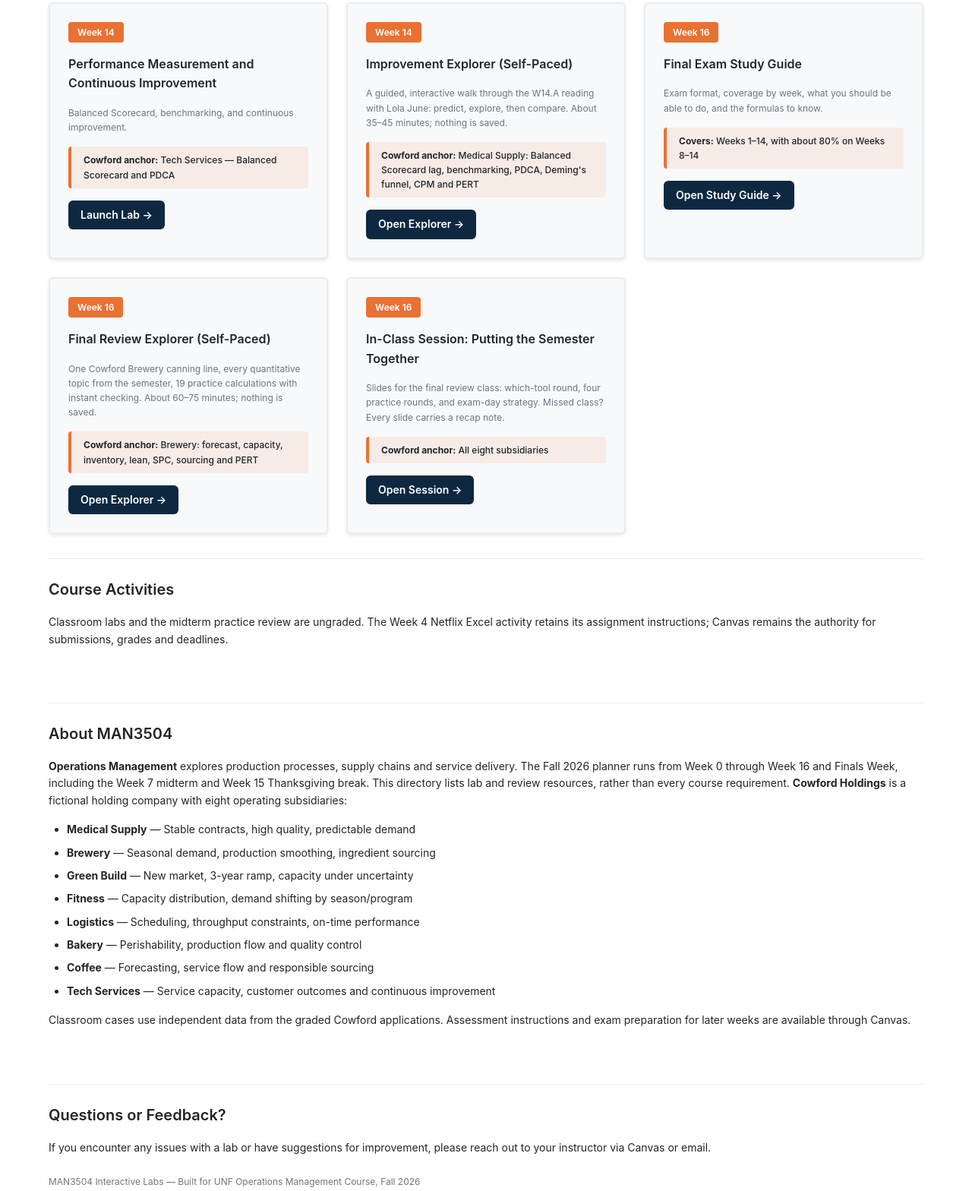
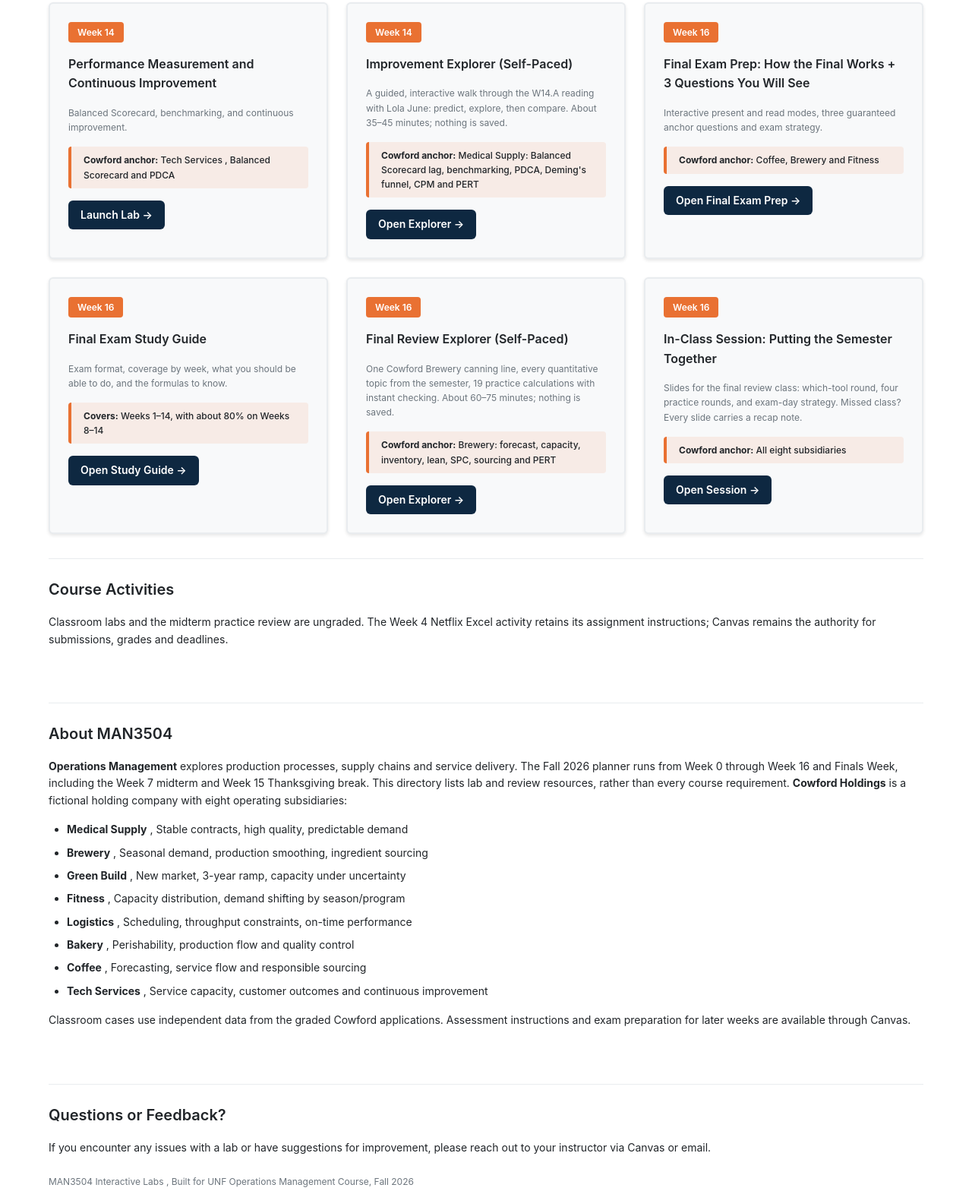
Before and after one commit to lapauzaiii/man3504-labs, a plain HTML site: page index.html in a window 1280 px wide. Shown: the part 2535-4103 px from the top of the page at 76% size. Drawn offline with Linux system fonts and the light colour scheme.

Commit message:
Align final review resources with new exam format

```diff
--- a/index.html
+++ b/index.html
@@ -252,7 +252,7 @@
         <h3>Inventory Management</h3>
         <p>Balance holding costs vs. stockout risk. Explore EOQ, safety stock, and reorder points under demand uncertainty.</p>
         <div class="cowford-anchor">
-          <strong>Cowford anchor:</strong> Logistics — order quantity, reorder trigger, safety stock and criticality
+          <strong>Cowford anchor:</strong> Logistics ,  order quantity, reorder trigger, safety stock and criticality
         </div>
         <a href="labs/w9-inventory/" class="btn-launch">Launch Lab &rarr;</a>
       </div>
@@ -263,7 +263,7 @@
         <h3>Lean Systems and Vendor Relationships</h3>
         <p>Waste elimination, value stream mapping, and lean vendor partnerships.</p>
         <div class="cowford-anchor">
-          <strong>Cowford anchor:</strong> Coffee — flow efficiency and countermeasure trials
+          <strong>Cowford anchor:</strong> Coffee ,  flow efficiency and countermeasure trials
         </div>
         <a href="labs/w10-lean/" class="btn-launch">Launch Lab &rarr;</a>
       </div>
@@ -274,7 +274,7 @@
         <h3>Lean Explorer (Self-Paced)</h3>
         <p>A guided, interactive walk through the W10.A reading with Lola June: predict, explore, then compare. About 35–45 minutes; nothing is saved.</p>
         <div class="cowford-anchor">
-          <strong>Cowford anchor:</strong> Brewery — waste walk, push vs. pull, takt, layout, PCE and kanban
+          <strong>Cowford anchor:</strong> Brewery ,  waste walk, push vs. pull, takt, layout, PCE and kanban
         </div>
         <a href="labs/w10-explorer/" class="btn-launch">Open Explorer &rarr;</a>
       </div>
@@ -285,7 +285,7 @@
         <h3>Quality and Performance Management</h3>
         <p>Cost of quality framework and quality management foundations.</p>
         <div class="cowford-anchor">
-          <strong>Cowford anchor:</strong> Medical Supply — cost of quality and DMAIC
+          <strong>Cowford anchor:</strong> Medical Supply ,  cost of quality and DMAIC
         </div>
         <a href="labs/w11-quality/" class="btn-launch">Launch Lab &rarr;</a>
       </div>
@@ -296,7 +296,7 @@
         <h3>Quality Explorer (Self-Paced)</h3>
         <p>A guided, interactive walk through the W11.A reading with Lola June: predict, explore, then compare. About 35–45 minutes; nothing is saved.</p>
         <div class="cowford-anchor">
-          <strong>Cowford anchor:</strong> Logistics — Deming, cost of quality, Pareto, DMAIC and DPMO, SERVQUAL, Cp and Cpk
+          <strong>Cowford anchor:</strong> Logistics ,  Deming, cost of quality, Pareto, DMAIC and DPMO, SERVQUAL, Cp and Cpk
         </div>
         <a href="labs/w11-explorer/" class="btn-launch">Open Explorer &rarr;</a>
       </div>
@@ -307,7 +307,7 @@
         <h3>Statistical Process Control</h3>
         <p>Monitor process variation with control charts. Detect assignable causes and make improvement decisions.</p>
         <div class="cowford-anchor">
-          <strong>Cowford anchor:</strong> Bakery — subgroup statistics and trial control limits
+          <strong>Cowford anchor:</strong> Bakery ,  subgroup statistics and trial control limits
         </div>
         <a href="labs/w12-spc/" class="btn-launch">Launch Lab &rarr;</a>
       </div>
@@ -318,7 +318,7 @@
         <h3>In-Class Session: When to Touch a Process</h3>
         <p>Slides for the in-person session with a live ten-second timing experiment that builds real X-bar and R charts. Missed class? Every slide carries a recap note.</p>
         <div class="cowford-anchor">
-          <strong>Cowford anchor:</strong> Bakery — tampering, control charts, Western Electric rules, control versus specification limits
+          <strong>Cowford anchor:</strong> Bakery ,  tampering, control charts, Western Electric rules, control versus specification limits
         </div>
         <a href="labs/w12-session/" class="btn-launch">Open Session &rarr;</a>
       </div>
@@ -329,7 +329,7 @@
         <h3>Ethics, Sustainability and Global Operations</h3>
         <p>Triple Bottom Line, ethical sourcing, and sustainability frameworks.</p>
         <div class="cowford-anchor">
-          <strong>Cowford anchor:</strong> Brewery — sourcing costs and due-diligence gates
+          <strong>Cowford anchor:</strong> Brewery ,  sourcing costs and due-diligence gates
         </div>
         <a href="labs/w13-sourcing/" class="btn-launch">Launch Lab &rarr;</a>
       </div>
@@ -351,7 +351,7 @@
         <h3>Performance Measurement and Continuous Improvement</h3>
         <p>Balanced Scorecard, benchmarking, and continuous improvement.</p>
         <div class="cowford-anchor">
-          <strong>Cowford anchor:</strong> Tech Services — Balanced Scorecard and PDCA
+          <strong>Cowford anchor:</strong> Tech Services ,  Balanced Scorecard and PDCA
         </div>
         <a href="labs/w14-performance/" class="btn-launch">Launch Lab &rarr;</a>
       </div>
@@ -367,7 +367,7 @@
         <a href="labs/w14-explorer/" class="btn-launch">Open Explorer &rarr;</a>
       </div>
 
-      <!-- Week 16: Final exam preparation -->
+      <!-- Week 16: Final exam preparation --><div class="lab-card"><div class="week-badge">Week 16</div><h3>Final Exam Prep: How the Final Works + 3 Questions You Will See</h3><p>Interactive present and read modes, three guaranteed anchor questions and exam strategy.</p><div class="cowford-anchor"><strong>Cowford anchor:</strong> Coffee, Brewery and Fitness</div><a href="labs/final-prep/" class="btn-launch">Open Final Exam Prep &rarr;</a></div>
       <div class="lab-card">
         <div class="week-badge">Week 16</div>
         <h3>Final Exam Study Guide</h3>
@@ -406,14 +406,14 @@
       <p><strong>Operations Management</strong> explores production processes, supply chains and service delivery. The Fall 2026 planner runs from Week 0 through Week 16 and Finals Week, including the Week 7 midterm and Week 15 Thanksgiving break. This directory lists lab and review resources, rather than every course requirement. <strong>Cowford Holdings</strong> is a fictional holding company with eight operating subsidiaries:</p>
 
       <ul>
-        <li><strong>Medical Supply</strong> — Stable contracts, high quality, predictable demand</li>
-        <li><strong>Brewery</strong> — Seasonal demand, production smoothing, ingredient sourcing</li>
-        <li><strong>Green Build</strong> — New market, 3-year ramp, capacity under uncertainty</li>
-        <li><strong>Fitness</strong> — Capacity distribution, demand shifting by season/program</li>
-        <li><strong>Logistics</strong> — Scheduling, throughput constraints, on-time performance</li>
-        <li><strong>Bakery</strong> — Perishability, production flow and quality control</li>
-        <li><strong>Coffee</strong> — Forecasting, service flow and responsible sourcing</li>
-        <li><strong>Tech Services</strong> — Service capacity, customer outcomes and continuous improvement</li>
+        <li><strong>Medical Supply</strong> ,  Stable contracts, high quality, predictable demand</li>
+        <li><strong>Brewery</strong> ,  Seasonal demand, production smoothing, ingredient sourcing</li>
+        <li><strong>Green Build</strong> ,  New market, 3-year ramp, capacity under uncertainty</li>
+        <li><strong>Fitness</strong> ,  Capacity distribution, demand shifting by season/program</li>
+        <li><strong>Logistics</strong> ,  Scheduling, throughput constraints, on-time performance</li>
+        <li><strong>Bakery</strong> ,  Perishability, production flow and quality control</li>
+        <li><strong>Coffee</strong> ,  Forecasting, service flow and responsible sourcing</li>
+        <li><strong>Tech Services</strong> ,  Service capacity, customer outcomes and continuous improvement</li>
       </ul>
 
       <p>Classroom cases use independent data from the graded Cowford applications. Assessment instructions and exam preparation for later weeks are available through Canvas.</p>
@@ -424,7 +424,7 @@
       <h2>Questions or Feedback?</h2>
       <p>If you encounter any issues with a lab or have suggestions for improvement, please reach out to your instructor via Canvas or email.</p>
       <p style="font-size: var(--font-size-sm); color: var(--text-secondary); margin-top: var(--spacing-lg);">
-        MAN3504 Interactive Labs — Built for UNF Operations Management Course, Fall 2026
+        MAN3504 Interactive Labs ,  Built for UNF Operations Management Course, Fall 2026
       </p>
     </div>
   </div>
```
